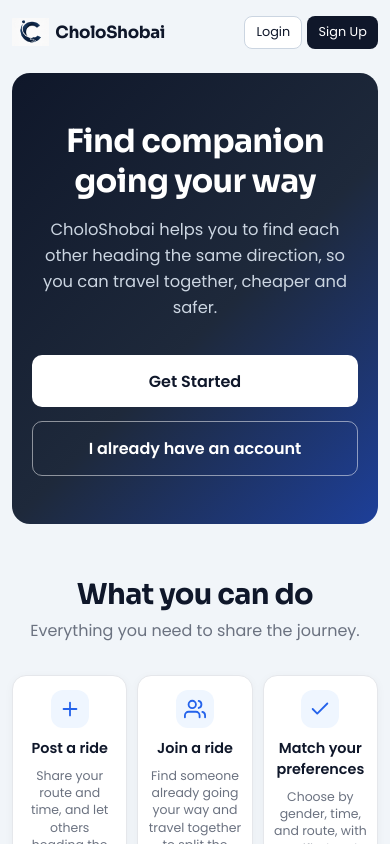
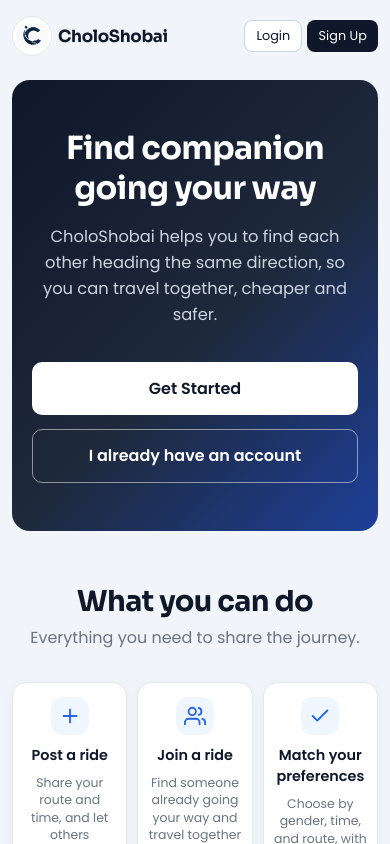
Before and after one commit to dipita-tasnim/CholoShobai, a React (Create React App) app in the folder frontend/: page /welcome in a window 390 px wide. Built offline with nearby package versions, Linux system fonts and the light colour scheme; no server answers.

Commit message:
style(branding): make the landing nav logo a circular badge
Match the sidebar by showing the landing logo in a circular white badge
with a subtle border, and keep it square at all breakpoints.

```diff
--- a/frontend/src/index.css
+++ b/frontend/src/index.css
@@ -972,8 +972,13 @@ body, html {
 }
 
 .brand-logo {
-  height: 40px;
-  width: auto;
+  width: 44px;
+  height: 44px;
+  object-fit: contain;
+  background-color: #fff;
+  border: 1px solid #E5E7EB;
+  border-radius: 50%;
+  padding: 3px;
   flex-shrink: 0;
 }
 
@@ -1181,7 +1186,7 @@ body, html {
   /* Shrink the nav so the brand, Login and Sign Up all fit in one row */
   .landing-nav { gap: 8px; }
   .landing-brand { font-size: 1.15rem; gap: 8px; }
-  .brand-logo { height: 32px; }
+  .brand-logo { width: 36px; height: 36px; }
   .landing-nav-actions { gap: 6px; flex-shrink: 0; }
   .landing-nav .lp-btn { padding: 0.45rem 0.8rem; font-size: 0.85rem; }
 
@@ -2163,7 +2168,7 @@ body, html, #root {
 
   /* Extra shrink so the landing nav fits perfectly on small phones */
   .landing-brand { font-size: 1.05rem; gap: 6px; }
-  .brand-logo { height: 28px; }
+  .brand-logo { width: 32px; height: 32px; }
   .landing-nav-actions { gap: 5px; }
   .landing-nav .lp-btn { padding: 0.4rem 0.7rem; font-size: 0.8rem; }
 }
```
